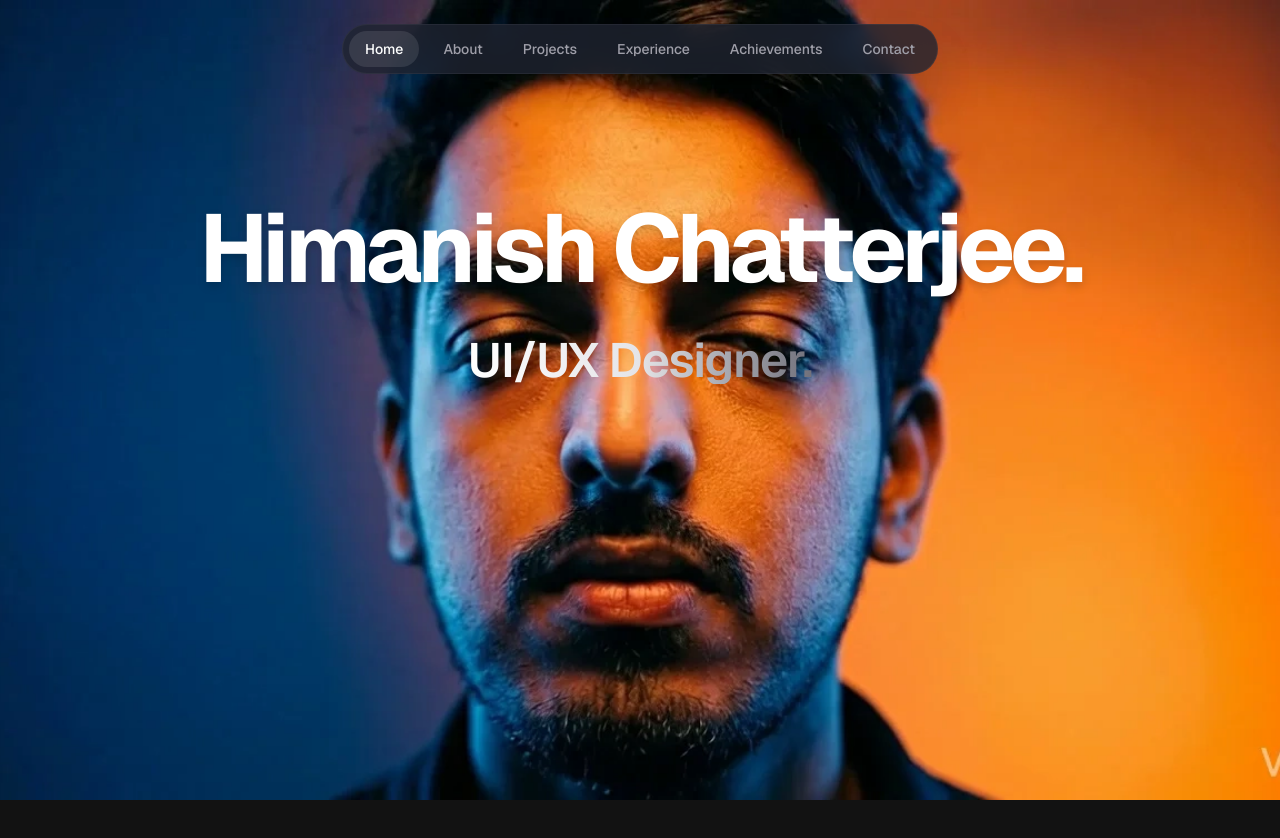
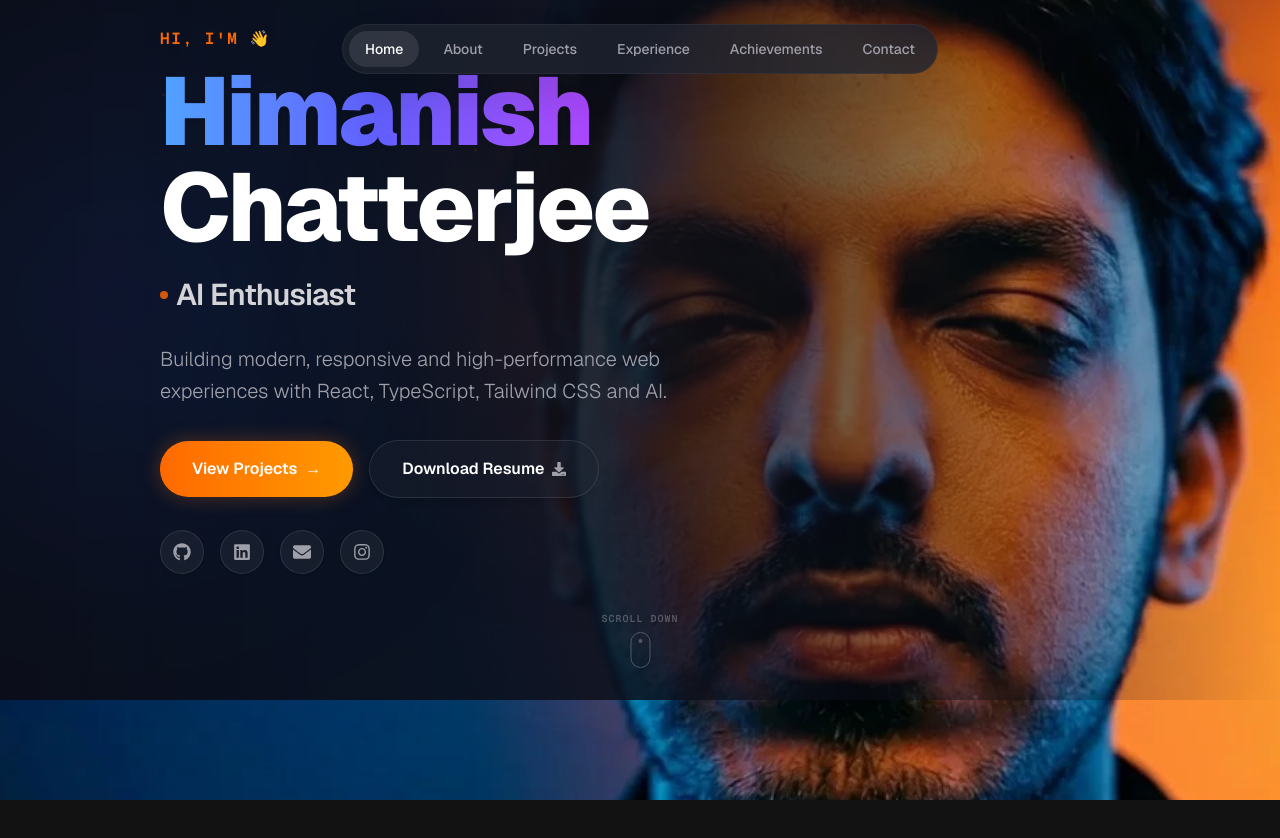
Before and after one commit to MindfulTechie-06/Portfolio_New, a Next.js app: page / in a window 1280 px wide. Shown: the top 838 px of the page. Built offline with nearby package versions, Linux system fonts and the light colour scheme.

Commit message:
Improved the Overlay page

```diff
--- a/src/components/Overlay.tsx
+++ b/src/components/Overlay.tsx
@@ -2,28 +2,80 @@
 
 import { motion, useScroll, useTransform, AnimatePresence } from "framer-motion";
 import { useState, useEffect } from "react";
+import { FaGithub, FaLinkedin, FaInstagram, FaDownload, FaEnvelope } from "react-icons/fa";
 
-const roles = [
-  "Frontend Developer.",
-  "UI/UX Designer.",
-  "Software Engineer.",
-  "Creative Developer."
+const subtitles = [
+  "Frontend Developer",
+  "AI Enthusiast",
+  "Open Source Contributor"
 ];
+
+const socialLinks = [
+  {
+    name: "GitHub",
+    url: "https://github.com/MindfulTechie-06",
+    icon: FaGithub,
+  },
+  {
+    name: "LinkedIn",
+    url: "https://www.linkedin.com/in/himanish-chatterjee-153a50327/",
+    icon: FaLinkedin,
+  },
+  {
+    name: "Email",
+    url: "mailto:chatterjeehimanish520@gmail.com",
+    icon: FaEnvelope,
+  },
+  {
+    name: "Instagram",
+    url: "https://www.instagram.com/_.himanixx._?igsh=MXUxMGUzZWlmZzFpYQ==",
+    icon: FaInstagram,
+  }
+];
+
+interface Particle {
+  id: number;
+  size: number;
+  x: number;
+  y: number;
+  duration: number;
+  delay: number;
+}
 
 export default function Overlay() {
   const { scrollYProgress } = useScroll();
-  const [roleIndex, setRoleIndex] = useState(0);
+  const [subIndex, setSubIndex] = useState(0);
+  const [particles, setParticles] = useState<Particle[]>([]);
 
   useEffect(() => {
     const interval = setInterval(() => {
-      setRoleIndex((prev) => (prev + 1) % roles.length);
-    }, 5000);
+      setSubIndex((prev) => (prev + 1) % subtitles.length);
+    }, 4000);
     return () => clearInterval(interval);
+  }, []);
+
+  useEffect(() => {
+    const generated = Array.from({ length: 25 }, (_, i) => ({
+      id: i,
+      size: Math.random() * 3 + 1,
+      x: Math.random() * 100,
+      y: Math.random() * 100,
+      duration: Math.random() * 12 + 8,
+      delay: Math.random() * 6,
+    }));
+    setParticles(generated);
   }, []);
 
   // Opacity transforms for each section to fade in/out at specific scroll percentages
   const opacity1 = useTransform(scrollYProgress, [0, 0.1, 0.2], [1, 1, 0]);
   const y1 = useTransform(scrollYProgress, [0, 0.2], [0, -100]);
+
+  // Pointer events mapping to allow clicks on hero but let them pass through when scrolled past
+  const pointerEvents1 = useTransform(
+    scrollYProgress,
+    [0, 0.15, 0.2],
+    ["auto", "auto", "none"]
+  );
 
   const opacity2 = useTransform(scrollYProgress, [0.2, 0.3, 0.45], [0, 1, 0]);
   const y2 = useTransform(scrollYProgress, [0.2, 0.45], [80, -80]);
@@ -31,34 +83,226 @@ export default function Overlay() {
   const opacity3 = useTransform(scrollYProgress, [0.45, 0.6, 0.8], [0, 1, 0]);
   const y3 = useTransform(scrollYProgress, [0.45, 0.8], [80, -80]);
 
+  // Stagger variants for Hero section entry
+  const containerVariants = {
+    hidden: { opacity: 0 },
+    visible: {
+      opacity: 1,
+      transition: {
+        staggerChildren: 0.1,
+        delayChildren: 0.15,
+      },
+    },
+  };
+
+  const itemVariants = {
+    hidden: { opacity: 0, y: 25 },
+    visible: {
+      opacity: 1,
+      y: 0,
+      transition: {
+        duration: 0.8,
+        ease: [0.16, 1, 0.3, 1] as const, // easeOutExpo
+      },
+    },
+  };
+
   return (
     <div className="pointer-events-none absolute left-0 top-0 z-10 w-full h-[500vh]">
 
       {/* Container 1: Sticky wrapper that holds the viewport-height overlay */}
       <div className="sticky top-0 h-screen w-full overflow-hidden flex flex-col justify-center items-center px-6 md:px-20 lg:px-40">
 
-        {/* SECTION 1: Center (0% Scroll) */}
+        {/* SECTION 1: Left Aligned Hero (0% Scroll) */}
         <motion.div
-          style={{ opacity: opacity1, y: y1 }}
-          className="absolute inset-0 flex flex-col items-center justify-center text-center"
+          variants={containerVariants}
+          initial="hidden"
+          animate="visible"
+          style={{ opacity: opacity1, y: y1, pointerEvents: pointerEvents1 }}
+          className="absolute inset-0 flex flex-col items-start justify-center text-left px-6 md:px-20 lg:px-40 z-10 w-full"
         >
-          <h1 className="text-5xl md:text-7xl lg:text-8xl font-bold tracking-tighter text-white drop-shadow-lg">
-            Himanish Chatterjee.
-          </h1>
-          <div className="mt-4 md:mt-6 h-16 md:h-20 flex items-center justify-center">
-            <AnimatePresence mode="wait">
-              <motion.p
-                key={roleIndex}
-                initial={{ y: 30, opacity: 0, filter: "blur(10px)" }}
-                animate={{ y: 0, opacity: 1, filter: "blur(0px)" }}
-                exit={{ y: -30, opacity: 0, filter: "blur(10px)" }}
-                transition={{ duration: 0.8, ease: [0.22, 1, 0.36, 1] }}
-                className="text-3xl md:text-5xl font-semibold tracking-tight text-transparent bg-clip-text bg-gradient-to-r from-white via-zinc-200 to-zinc-500 m-0"
+          {/* Subtle left-to-right dark gradient overlay inside the hero section for readability */}
+          <div className="absolute inset-0 bg-gradient-to-r from-[#0c0f1a] via-[#0c0f1a]/85 to-transparent z-0 pointer-events-none" />
+
+          {/* Floating Blurred Gradient Blobs */}
+          <motion.div
+            animate={{
+              y: [0, 20, 0],
+              x: [0, 10, 0],
+              scale: [1, 1.05, 1],
+            }}
+            transition={{
+              duration: 8,
+              repeat: Infinity,
+              ease: "easeInOut",
+            }}
+            className="absolute -left-20 top-1/4 w-[400px] h-[400px] bg-blue-600/10 rounded-full blur-[130px] z-0 pointer-events-none"
+          />
+          <motion.div
+            animate={{
+              y: [0, -25, 0],
+              x: [0, -15, 0],
+              scale: [1, 0.95, 1],
+            }}
+            transition={{
+              duration: 10,
+              repeat: Infinity,
+              ease: "easeInOut",
+              delay: 1,
+            }}
+            className="absolute left-1/3 bottom-1/4 w-[350px] h-[350px] bg-orange-500/5 rounded-full blur-[120px] z-0 pointer-events-none"
+          />
+
+          {/* Floating Particles */}
+          <div className="absolute inset-0 overflow-hidden z-0 pointer-events-none">
+            {particles.map((p) => (
+              <motion.div
+                key={p.id}
+                className="absolute rounded-full bg-orange-500/15"
+                style={{
+                  width: p.size,
+                  height: p.size,
+                  left: `${p.x}%`,
+                  top: `${p.y}%`,
+                }}
+                animate={{
+                  y: ["0vh", "-100vh"],
+                  opacity: [0, 0.7, 0],
+                }}
+                transition={{
+                  duration: p.duration,
+                  repeat: Infinity,
+                  ease: "linear",
+                  delay: -p.delay,
+                }}
+              />
+            ))}
+          </div>
+
+          {/* Hero Text Content Wrapper */}
+          <div className="relative z-10 max-w-xl sm:max-w-2xl">
+            <motion.p
+              variants={itemVariants}
+              className="text-orange-500 font-mono text-sm md:text-base tracking-widest uppercase mb-3 font-semibold"
+            >
+              Hi, I'm 👋
+            </motion.p>
+
+            <motion.h1
+              variants={itemVariants}
+              className="text-4xl sm:text-6xl md:text-7xl lg:text-8xl font-extrabold tracking-tight text-white mb-4 leading-none"
+            >
+              <span className="bg-clip-text text-transparent bg-gradient-to-r from-blue-400 via-indigo-500 to-purple-500 drop-shadow-sm font-black">
+                Himanish
+              </span>{" "}
+              Chatterjee
+            </motion.h1>
+
+            {/* Subtitle with Rotating Text Animation */}
+            <motion.div
+              variants={itemVariants}
+              className="h-10 md:h-12 flex items-center mb-6 overflow-hidden"
+            >
+              <AnimatePresence mode="wait">
+                <motion.p
+                  key={subIndex}
+                  initial={{ y: 24, opacity: 0, filter: "blur(4px)" }}
+                  animate={{ y: 0, opacity: 1, filter: "blur(0px)" }}
+                  exit={{ y: -24, opacity: 0, filter: "blur(4px)" }}
+                  transition={{ duration: 0.5, ease: "easeInOut" }}
+                  className="text-xl md:text-2xl lg:text-3xl font-semibold tracking-tight text-zinc-300 flex items-center gap-2"
+                >
+                  <span className="w-2 h-2 rounded-full bg-orange-500 animate-pulse" />
+                  {subtitles[subIndex]}
+                </motion.p>
+              </AnimatePresence>
+            </motion.div>
+
+            {/* Short Description */}
+            <motion.p
+              variants={itemVariants}
+              className="text-zinc-400 text-base md:text-lg lg:text-xl font-light leading-relaxed mb-8 max-w-xl"
+            >
+              Building modern, responsive and high-performance web experiences with React, TypeScript, Tailwind CSS and AI.
+            </motion.p>
+
+            {/* CTA Buttons */}
+            <motion.div
+              variants={itemVariants}
+              className="flex flex-col sm:flex-row items-stretch sm:items-center gap-4 w-full sm:w-auto mb-8 pointer-events-auto"
+            >
+              <button
+                onClick={() => {
+                  const element = document.getElementById("projects");
+                  if (element) element.scrollIntoView({ behavior: "smooth" });
+                }}
+                className="group relative flex items-center justify-center gap-2 bg-gradient-to-r from-orange-500 to-amber-500 text-white font-semibold px-8 py-4 rounded-full hover:from-orange-600 hover:to-amber-600 hover:scale-105 transition-all duration-300 shadow-[0_0_20px_rgba(249,115,22,0.3)] hover:shadow-[0_0_30px_rgba(249,115,22,0.5)] cursor-pointer text-center"
               >
-                {roles[roleIndex]}
-              </motion.p>
-            </AnimatePresence>
+                <span>View Projects</span>
+                <span className="transform group-hover:translate-x-1 transition-transform">→</span>
+              </button>
+
+              <a
+                href="https://drive.google.com/drive/folders/1A2LuAd_1Wb9mlVlM6qRCnO-zUUFw-dci?usp=sharing"
+                target="_blank"
+                rel="noopener noreferrer"
+                className="group relative flex items-center justify-center gap-2 bg-[#1e2330]/40 hover:bg-[#1e2330]/75 text-white border border-white/10 hover:border-white/30 font-semibold px-8 py-4 rounded-full hover:scale-105 transition-all duration-300 shadow-md cursor-pointer text-center"
+              >
+                <span>Download Resume</span>
+                <FaDownload className="text-zinc-400 group-hover:text-white transition-colors" size={14} />
+              </a>
+            </motion.div>
+
+            {/* Social Icons */}
+            <motion.div
+              variants={itemVariants}
+              className="flex items-center gap-4 pointer-events-auto"
+            >
+              {socialLinks.map((link) => {
+                const Icon = link.icon;
+                return (
+                  <a
+                    key={link.name}
+                    href={link.url}
+                    target="_blank"
+                    rel="noopener noreferrer"
+                    className="p-3 rounded-full border border-white/10 bg-white/5 text-zinc-400 hover:text-white hover:border-white/30 transition-all duration-300 hover:bg-[#1e2330]/40 shadow-sm hover:scale-110 hover:-translate-y-1"
+                    aria-label={`${link.name} Profile`}
+                  >
+                    <Icon size={18} />
+                  </a>
+                );
+              })}
+            </motion.div>
           </div>
+
+          {/* Scroll Down Indicator */}
+          <motion.div
+            initial={{ opacity: 0, y: 10 }}
+            animate={{ opacity: 0.7, y: 0 }}
+            transition={{ delay: 1.2, duration: 0.8 }}
+            onClick={() => {
+              const element = document.getElementById("about");
+              if (element) element.scrollIntoView({ behavior: "smooth" });
+            }}
+            className="absolute bottom-8 left-1/2 -translate-x-1/2 flex flex-col items-center gap-1.5 cursor-pointer text-zinc-500 hover:text-white transition-colors select-none pointer-events-auto z-20"
+          >
+            <span className="text-[10px] font-mono tracking-widest uppercase font-semibold">Scroll Down</span>
+            <div className="w-5 h-9 border border-zinc-500 rounded-full flex justify-center p-1">
+              <motion.div
+                animate={{
+                  y: [0, 10, 0],
+                }}
+                transition={{
+                  duration: 1.8,
+                  repeat: Infinity,
+                  ease: "easeInOut",
+                }}
+                className="w-1 h-1 bg-zinc-500 rounded-full"
+              />
+            </div>
+          </motion.div>
+
         </motion.div>
 
         {/* SECTION 2: Left Aligned (30% Scroll) */}
--- a/src/components/ScrollyCanvas.tsx
+++ b/src/components/ScrollyCanvas.tsx
@@ -52,19 +52,35 @@ export default function ScrollyCanvas() {
     const canvasRatio = rect.width / rect.height;
     const imgRatio = img.width / img.height;
 
+    // Zoom in slightly (1.25x) to allow shifting horizontally without blank areas
+    const zoom = 1.25;
     let drawWidth = rect.width;
     let drawHeight = rect.height;
     let offsetX = 0;
     let offsetY = 0;
 
     if (canvasRatio > imgRatio) {
-      // Canvas is wider than image
-      drawHeight = rect.width / imgRatio;
-      offsetY = (rect.height - drawHeight) / 2;
+      // Canvas is wider than image (image is scaled to width, overflows vertically)
+      drawWidth = rect.width * zoom;
+      drawHeight = (rect.width / imgRatio) * zoom;
+
+      offsetY = (rect.height - drawHeight) / 2; // Center vertically
+
+      // Horizontal shifting: Align portrait to the right.
+      // Standard center would be -excessWidth * 0.5.
+      // Shifting to -excessWidth * 0.05 moves the image content to the right (portrait moves right).
+      const excessWidth = drawWidth - rect.width;
+      offsetX = -excessWidth * 0.05;
     } else {
-      // Canvas is taller than image
-      drawWidth = rect.height * imgRatio;
-      offsetX = (rect.width - drawWidth) / 2;
+      // Canvas is taller than image (image is scaled to height, overflows horizontally)
+      drawHeight = rect.height * zoom;
+      drawWidth = (rect.height * imgRatio) * zoom;
+
+      offsetY = (rect.height - drawHeight) / 2; // Center vertically
+
+      // Horizontal shifting: Align portrait to the right.
+      const excessWidth = drawWidth - rect.width;
+      offsetX = -excessWidth * 0.05;
     }
 
     ctx.clearRect(0, 0, rect.width, rect.height);
```
